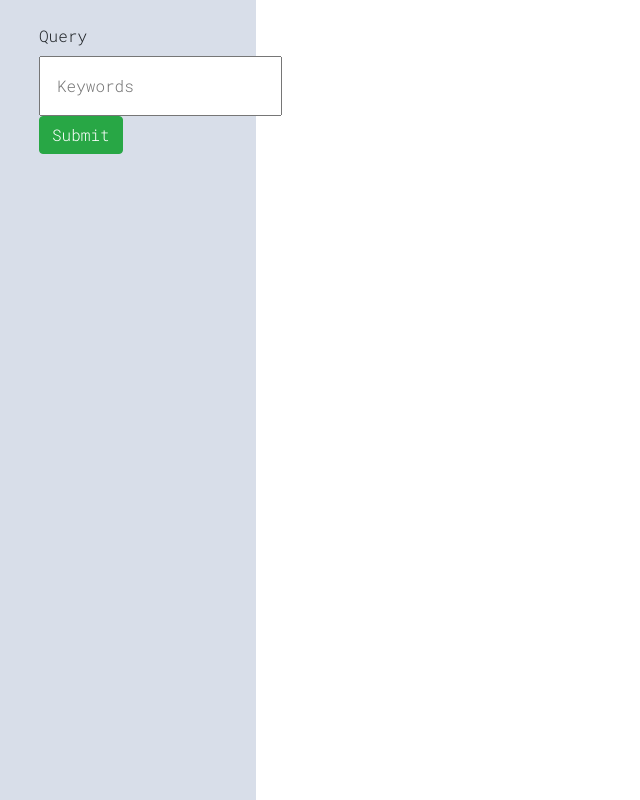
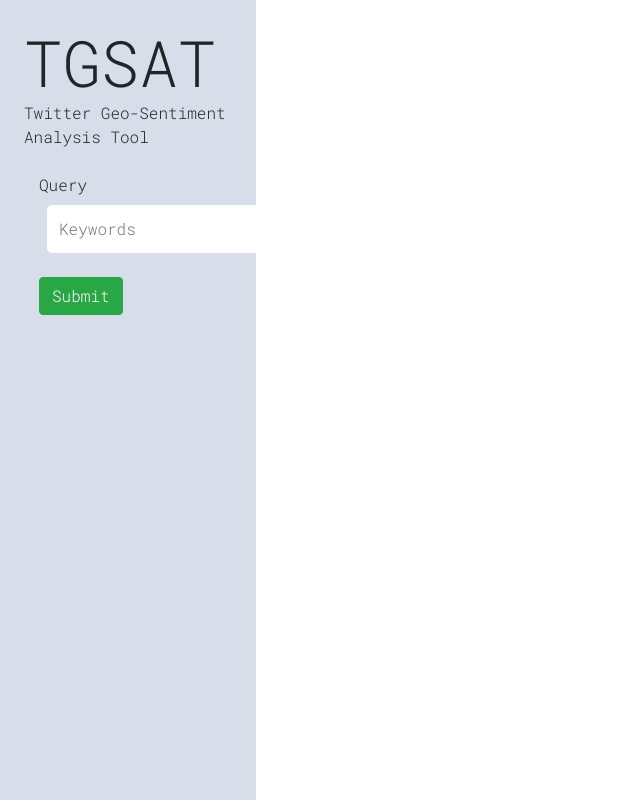
Before and after one commit to jasonfyw/twitter-geo-sentiment, a React (Create React App) app: page / in a window 1280 px wide. Shown: the whole page, without its empty margins (0-640 px from the left). Built offline with nearby package versions, Linux system fonts and the light colour scheme; no server answers.

Commit message:
Added styling to sidebar components

```diff
--- a/src/components/QueryForm.js
+++ b/src/components/QueryForm.js
@@ -4,13 +4,33 @@ import { Container, Button } from 'react-bootstrap';
 
 
 const TextInput = styled.input`
-    padding: 1rem;
+    padding: 0.75rem;
+    margin-left: 0.5rem;
+
+    outline: none !important;
+    border: none;
+    border-radius: 5px;
+
+    &:focus {
+        outline: none !important;
+        border: none;
+    }
 `;
+
+const SubmitButton = styled(Button)`
+    margin-top: 1.5rem;
+    margin-bottom: 1rem;
+`;
+
 
 class QueryForm extends Component {
 
     state = {
         queryInput: ''
+    }
+
+    createQuery = () => {
+        alert(this.state.queryInput)
     }
 
     render() {
@@ -21,12 +41,9 @@ class QueryForm extends Component {
                     this.setState({ queryInput: e.target.value })
                 }} />
 
-                <Button
-                    className="btn btn-success"
-                    type="submit"
-                >
+                <SubmitButton variant="btn btn-success" onClick={this.createQuery}>
                     Submit
-                </Button>
+                </SubmitButton>
 
             </Container>
         );
--- a/src/components/Sidebar.js
+++ b/src/components/Sidebar.js
@@ -15,10 +15,23 @@ const SidebarWrapper = styled.div`
     background-color: #D8DEE9;
 `;
 
+const TitleDiv = styled.div`
+    margin-bottom: 1.5rem;
+`;
+const Title = styled.h1`
+    font-size: 4rem;
+    font-weight: 500;
+    margin-bottom: 0rem;
+`;
+
 class Sidebar extends Component {
     render() {
         return (
             <SidebarWrapper>
+                <TitleDiv>
+                    <Title>TGSAT</Title>
+                    <p>Twitter Geo-Sentiment Analysis Tool</p>
+                </TitleDiv>
                 <QueryForm />
             </SidebarWrapper>
         );
```
